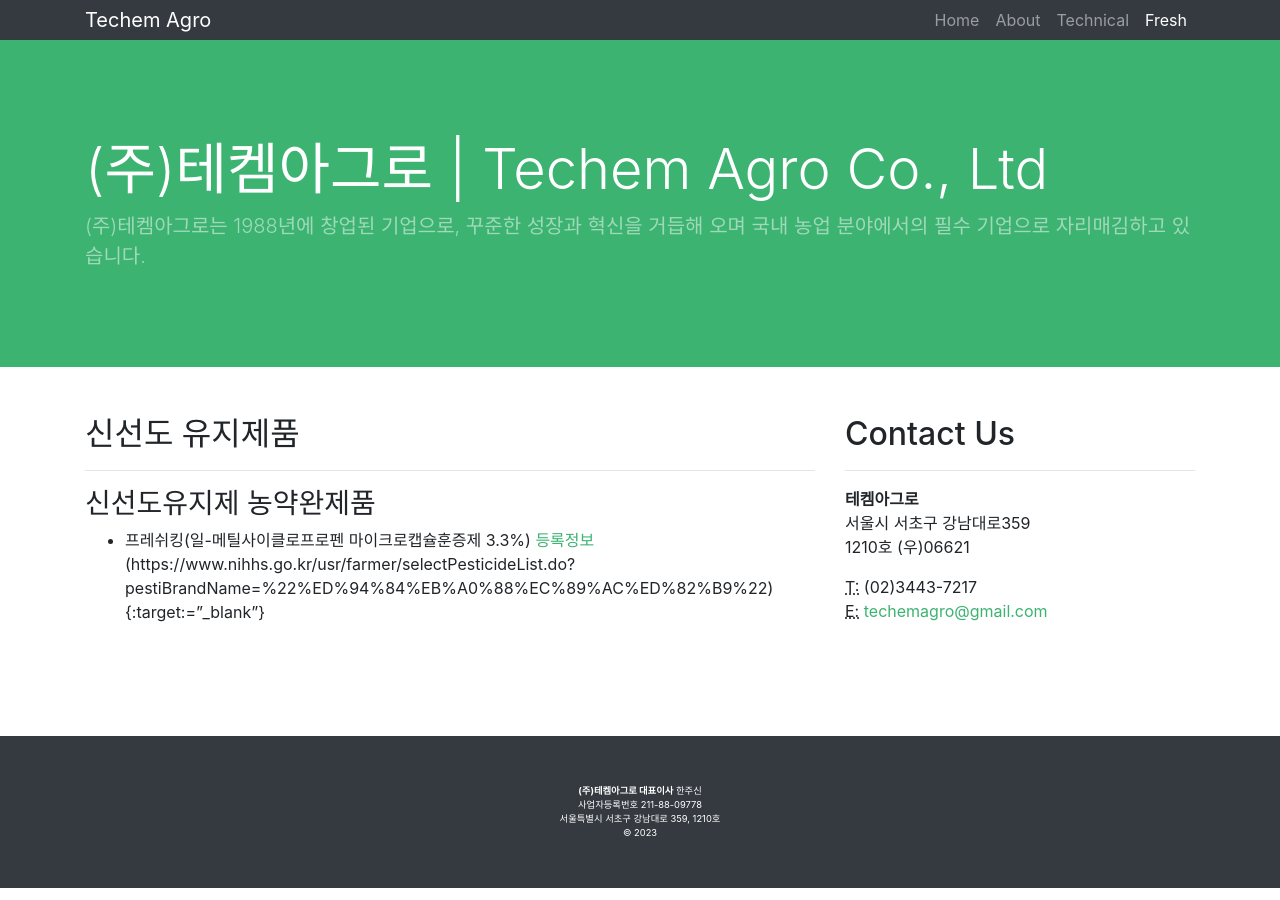
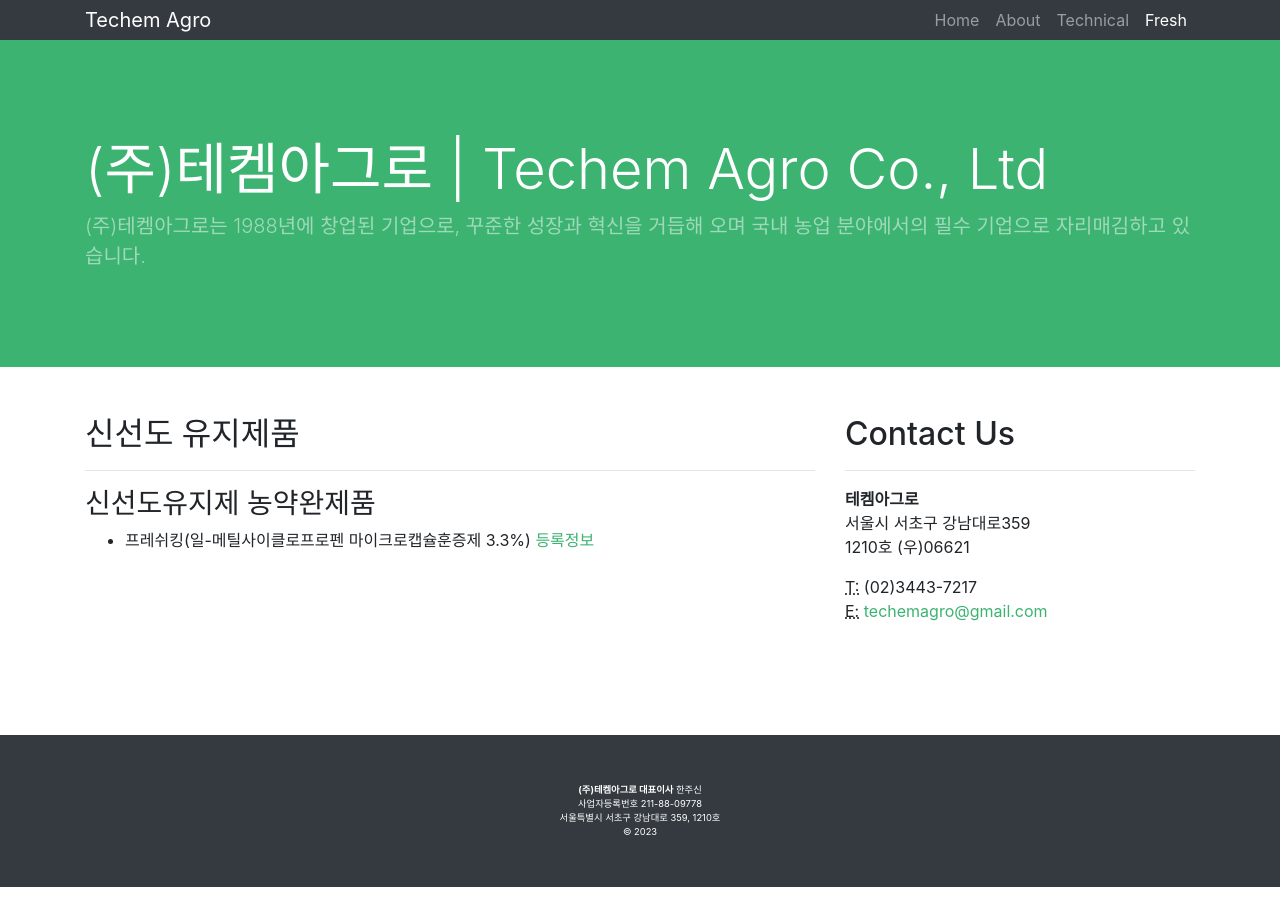
Before and after one commit to techemagro/techemagro.github.io, a Jekyll site: the page built from _pages/fresh.md, in a window 1280 px wide. Built offline with Jekyll 4.4.1, drawn with Linux system fonts in a browser that asks for light colours; some of the changed lines change nothing that is shown.

Commit message:
Update fresh.md

```diff
--- a/_pages/fresh.md
+++ b/_pages/fresh.md
@@ -9,4 +9,4 @@
 <hr />
 
 ###  신선도유지제 농약완제품
-- 프레쉬킹(일-메틸사이클로프로펜 마이크로캡슐훈증제 3.3%) [등록정보](https://www.nihhs.go.kr/usr/image/common/icon_link.png)(https://www.nihhs.go.kr/usr/farmer/selectPesticideList.do?pestiBrandName=%22%ED%94%84%EB%A0%88%EC%89%AC%ED%82%B9%22){:target:="_blank"}
+- 프레쉬킹(일-메틸사이클로프로펜 마이크로캡슐훈증제 3.3%) [등록정보](https://www.nihhs.go.kr/usr/farmer/selectPesticideList.do?pestiBrandName=%22%ED%94%84%EB%A0%88%EC%89%AC%ED%82%B9%22){:target:="_blank"}
```
